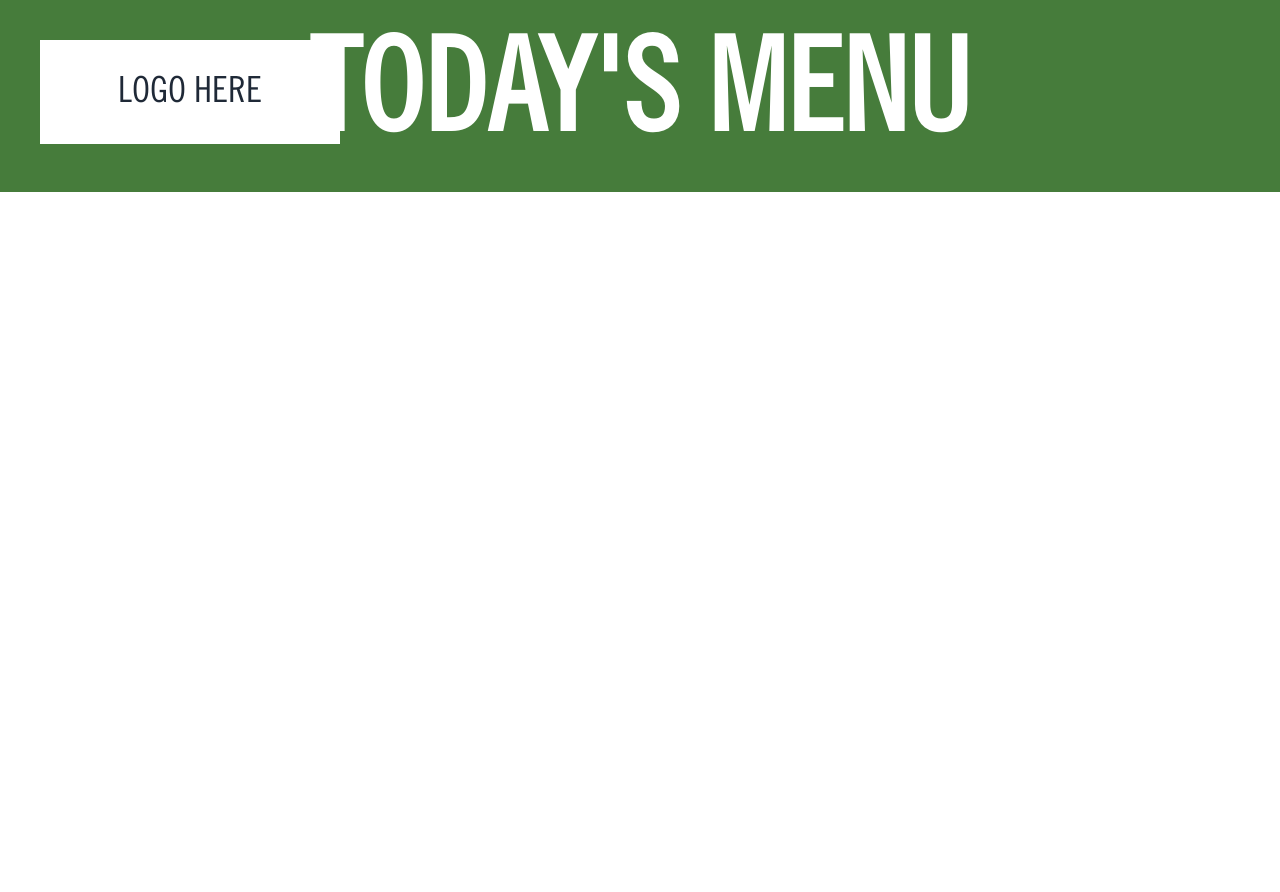
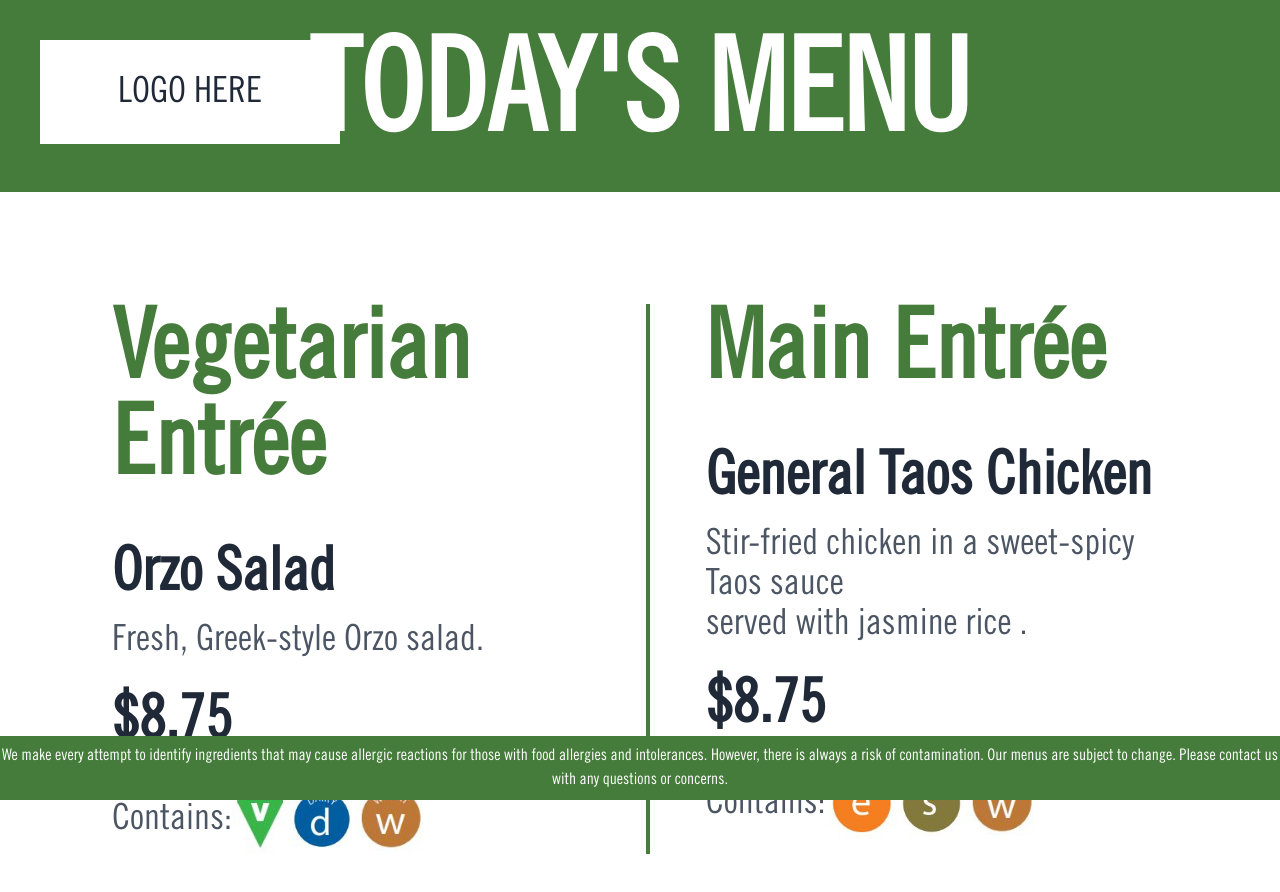
Before and after one commit to psytechbd/Todays-Menu, a plain HTML site: page index.html in a window 1280 px wide. Before the commit the page ends 800 px from the top, so only its background shows below. Drawn offline with nearby package versions, Linux system fonts and the light colour scheme.

Commit message:
Added body and footer

```diff
--- a/index.html
+++ b/index.html
@@ -20,6 +20,8 @@
             font-family: gothic;
         }
 
+       main img{height:70px}
+
     </style>
     <!-- Basic color -->
       <script>
@@ -35,13 +37,46 @@
       </script>
 </head>
 
-<body>
+<body class="h-screen bg-white ">
     <header class="bg-basic-color relative">
         <div class="p-10 absolute">
             <div class="logo px-5 py-8 bg-white w-[300px] color-black text-4xl text-center">LOGO HERE</div>
         </div>
         <h1 class="text-center text-white text-9xl font-extrabold py-8">TODAY'S MENU</h1>
     </header>
+    <main class="p-28 flex justify-around gap-14">
+        <div class="">
+            <h2 class="text-basic-color text-8xl font-bold mb-12">Vegetarian Entrée</h2>
+            <h3 class="text-gray-800 text-6xl font-bold mb-4">Orzo Salad</h3>
+            <p class="text-4xl text-gray-600">Fresh, Greek-style Orzo salad.</p>
+            <h3 class="text-gray-800 text-6xl font-bold mt-8 mb-8">$8.75</h3>
+            <div class="flex items-center">
+                <p class="text-4xl text-gray-600">Contains:</p>
+                <img src="Assets/icon-1.JPG" alt="">
+                <img src="Assets/icon-2.JPG" alt="">
+                <img src="Assets/icon-3.JPG" alt="">
+            </div>
+        </div>
+        <div class="border-r-4 border-basic-color"></div>
+        <div>
+            <h2 class="text-basic-color text-8xl font-bold mb-12">Main Entrée</h2>
+            <h3 class="text-gray-800 text-6xl font-bold mb-4">General Taos Chicken</h3>
+            <p class="text-4xl text-gray-600">Stir-fried chicken in a sweet-spicy Taos sauce<br>
+                served with jasmine rice .</p>
+            <h3 class="text-gray-800 text-6xl font-bold mt-8 mb-8">$8.75</h3>
+            <div class="flex items-center">
+                <p class="text-4xl text-gray-600">Contains:</p>
+                <img src="Assets/icon-4.JPG" alt="">
+                <img src="Assets/icon-5.JPG" alt="">
+                <img src="Assets/icon-3.JPG" alt="">
+            </div>
+        </div>
+    </main>
+    <footer class="bg-basic-color py-2 fixed w-full bottom-0">
+        <p class="text-center text-white">
+            We make every attempt to identify ingredients that may cause allergic reactions for those with food allergies and intolerances. However, there is always a risk of contamination. Our menus are subject to change. Please contact us with any questions or concerns.
+        </p>
+    </footer>
 </body>
 
 </html>
```
Also changed, not shown: Assets/icon-1.JPG (added), Assets/icon-2.JPG (added), Assets/icon-3.JPG (added), Assets/icon-4.JPG (added), Assets/icon-5.JPG (added).
